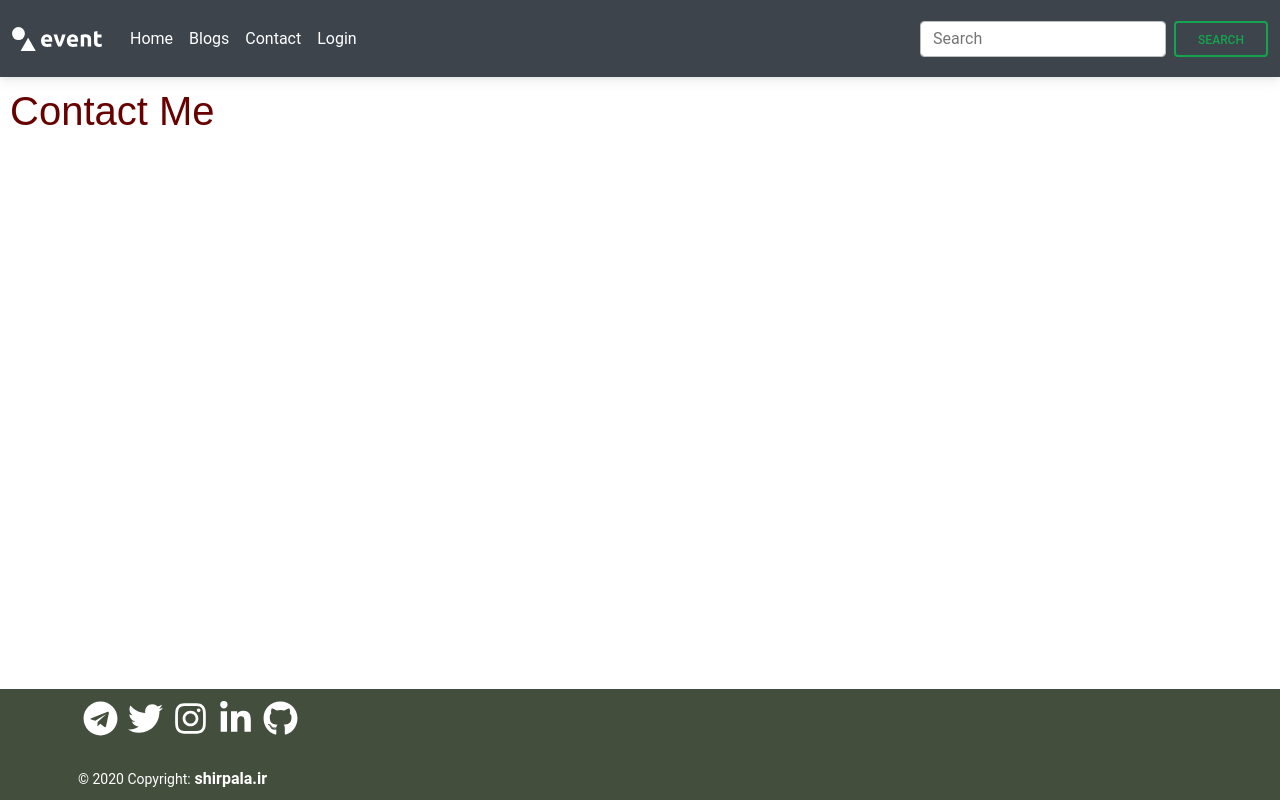
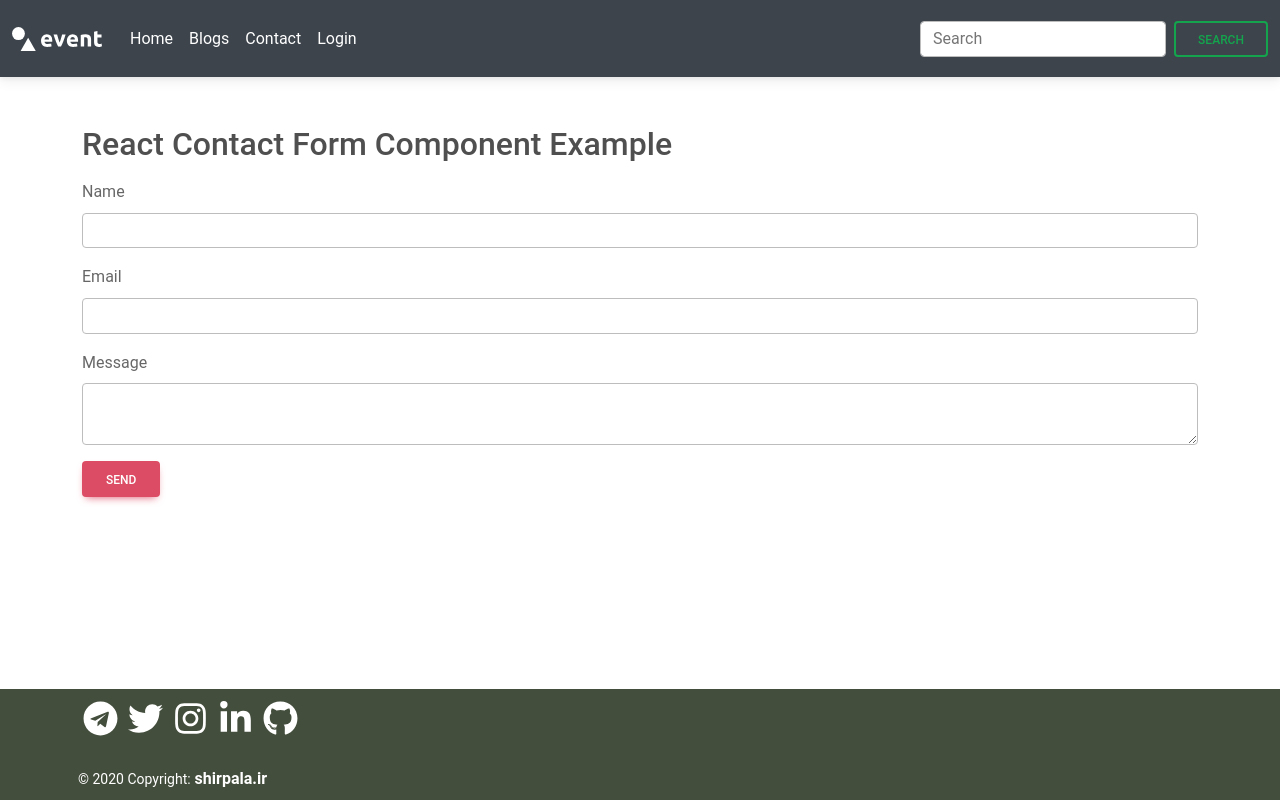
Before and after one commit to 8991sara/event-registration-front, a React (Create React App) app: page /contact in a window 1280 px wide. Built offline with nearby package versions, Linux system fonts and the light colour scheme.

Commit message:
add email

```diff
--- a/src/component/day.js
+++ b/src/component/day.js
@@ -18,7 +18,7 @@ import {
 from 'mdb-react-ui-kit';
 import DatePicker from "react-datepicker";
 import "react-datepicker/dist/react-datepicker.css";
-import {useNavigate} from 'react-router-dom';
+//import {useNavigate} from 'react-router-dom';
 
 function InsertEvent(props) {
 
@@ -41,7 +41,7 @@ function InsertEvent(props) {
   const [showEdit, setShowEdit] = useState(false);
   const handleShowEdit = () => setShowEdit(true);
 
-  const navigate = useNavigate();
+//  const navigate = useNavigate();
 
 
 
--- a/src/pages/Contact.js
+++ b/src/pages/Contact.js
@@ -1,7 +1,67 @@
-import * as React from 'react';
+import React, { useRef } from "react";
+import emailjs from 'emailjs-com';
 
-const Contact = () => {
-    return <h1>Contact Me</h1>;
-  };
 
+
+
+  const Contact = () => {
+    const form = useRef();
+
+    const [formStatus, setFormStatus] = React.useState('Send')
+
+
+
+
+    const sendEmail = (e) => {
+      e.preventDefault();
+      console.log(form)
+
+      emailjs.sendForm('service_3oe1jtd', 'template_7jto17m', form.current, 'Cxm_8ytwILPferSdb')
+        .then((result) => {
+            console.log(result.text);
+        }, (error) => {
+            console.log(error.text);
+        });
+    };
+
+
+
+
+
+
+
+
+
+
+
+    return (
+      <div className="container mt-5">
+        <h2 className="mb-3">React Contact Form Component Example</h2>
+        <form ref={form}  onSubmit={sendEmail}>
+          <div className="mb-3">
+            <label className="form-label" htmlFor="name">
+              Name
+            </label>
+            <input className="form-control" type="text" id="name" required />
+          </div>
+          <div className="mb-3">
+            <label className="form-label" htmlFor="email">
+              Email
+            </label>
+            <input className="form-control" type="email" id="email" required />
+          </div>
+          <div className="mb-3">
+            <label className="form-label" htmlFor="message">
+              Message
+            </label>
+            <textarea className="form-control" id="message" required />
+          </div>
+          <button className="btn btn-danger" type="submit">
+            {formStatus}
+          </button>
+        </form>
+
+      </div>
+    )
+  }
   export default Contact;
```
Also changed, not shown: package.json (+7 -1 lines), 1 other file (tests, documents, lock files or other folders).
